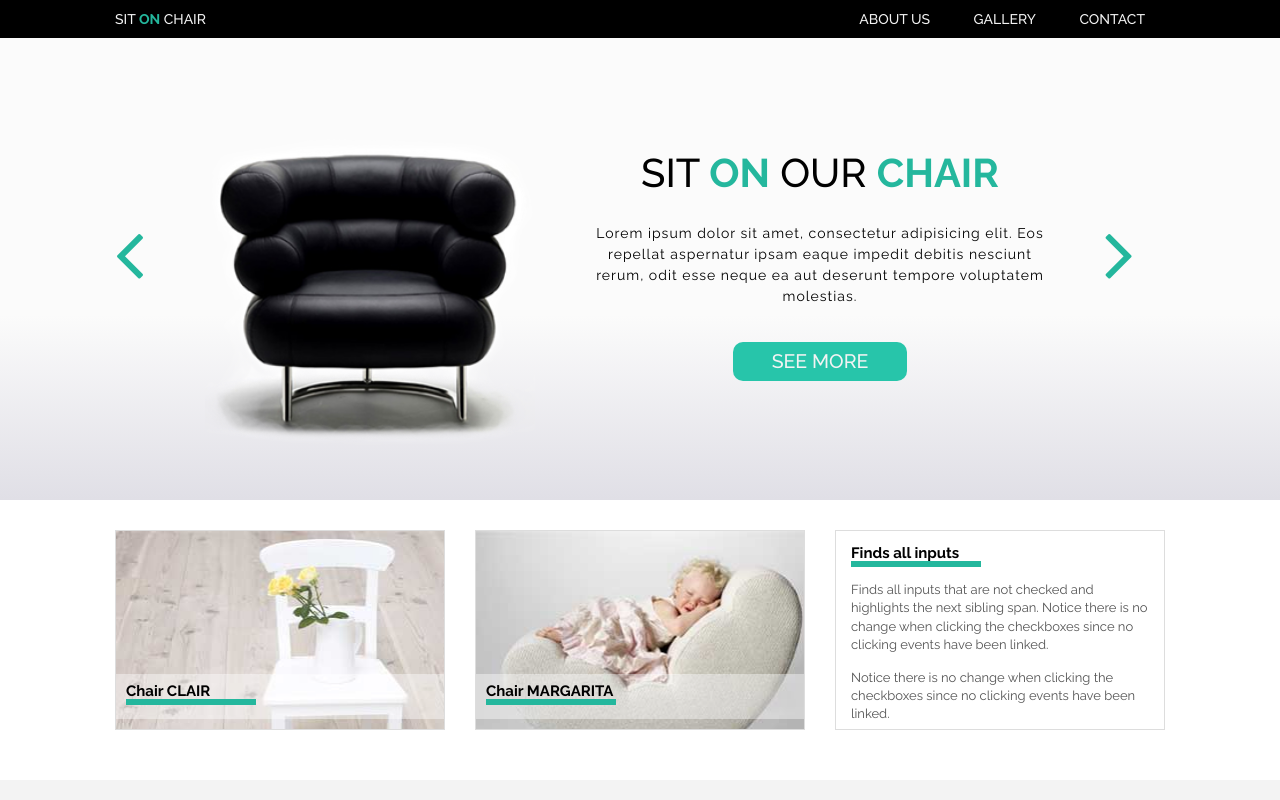
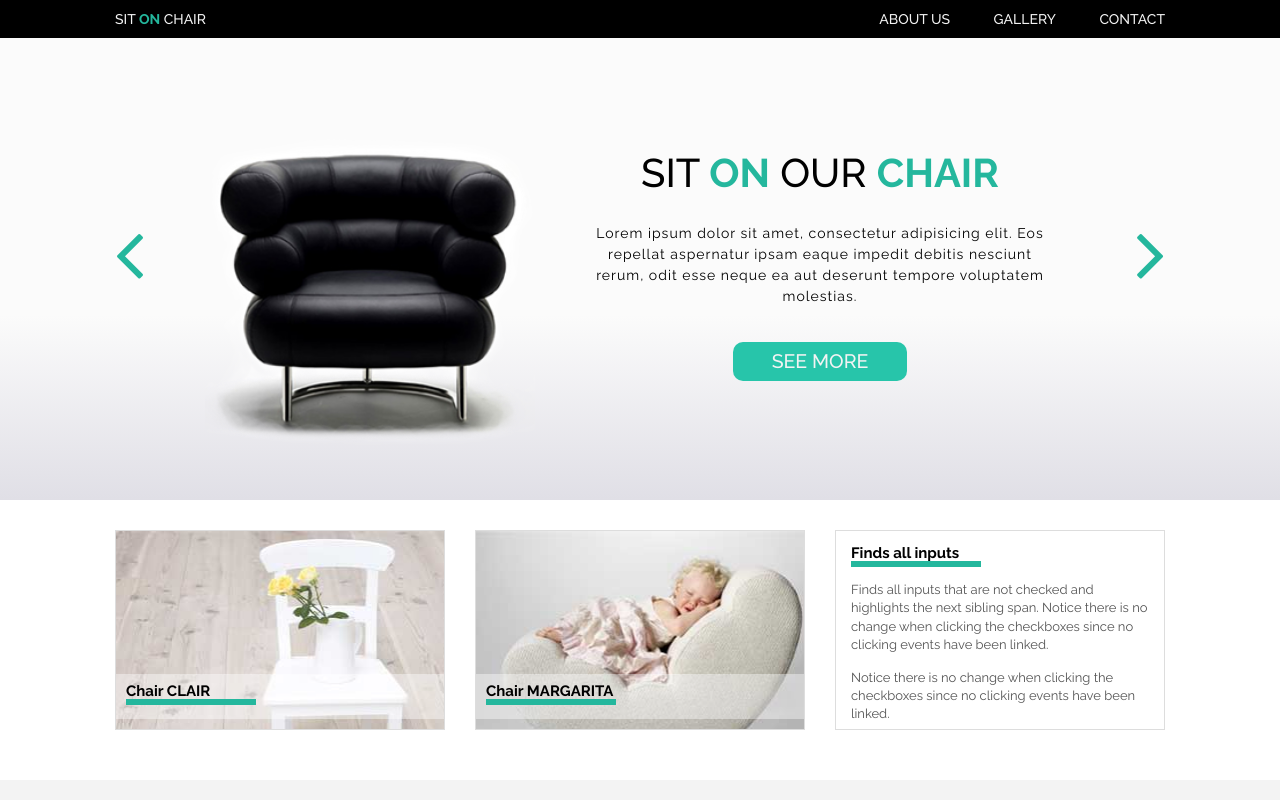
Before and after one commit to mlmmn/Sit-on-Chair, a plain HTML site: page index.html in a window 1280 px wide. Shown: the top 800 px of the page. Drawn offline with Linux system fonts and the light colour scheme.

Commit message:
fix small padding issues

```diff
--- a/index.html
+++ b/index.html
@@ -54,7 +54,7 @@
           <p class="hero__bollocks">Lorem ipsum dolor sit amet, consectetur adipisicing elit. Eos repellat aspernatur ipsam eaque impedit debitis nesciunt rerum, odit esse neque ea aut deserunt tempore voluptatem molestias.</p>
           <a href="#" class="button button--medium button--info">See more</a>
         </div>
-          <div class="col--1 carousel__arrow">
+          <div class="col--1 text--right carousel__arrow">
             <i class="fa fa-angle-right" aria-hidden="true"></i>
           </div>
       </div>
--- a/style/style.css
+++ b/style/style.css
@@ -333,7 +333,7 @@ sup {
   position: relative;
 }
 
-.site-menu > .site-menu__element:link:last-child {
+.site-menu ul > .site-menu__element:last-child {
   margin-right: -2rem;
 }
 
```
